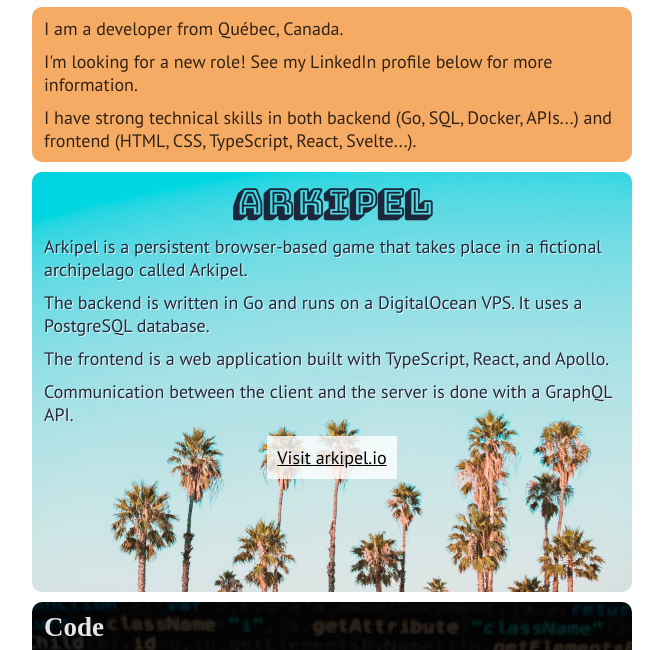
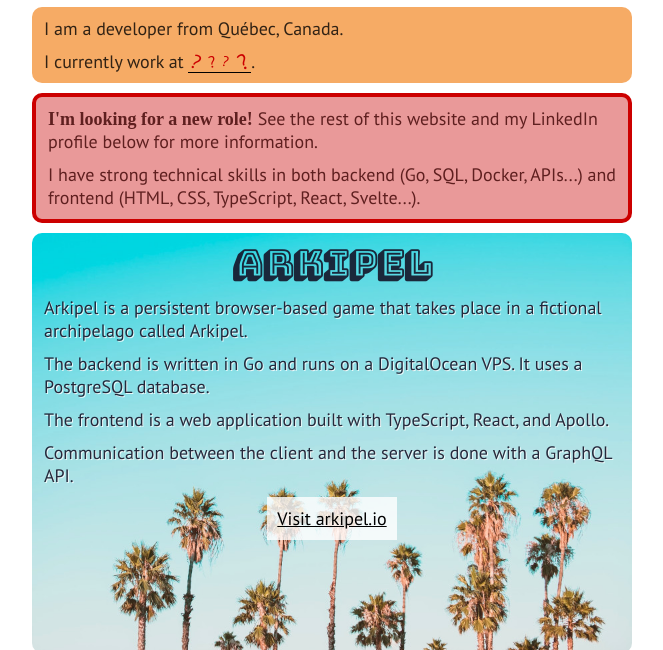
Before and after one commit to mfcochauxlaberge/mfcochauxlaberge.github.io, a plain HTML site: page index.html in a window 1280 px wide. Shown: the part 113-763 px from the top of the page, without its empty margins (308-971 px from the left). Drawn offline with Linux system fonts and the light colour scheme; a web font is replaced by a local one.

Commit message:
Add box for new role

```diff
--- a/index.html
+++ b/index.html
@@ -24,10 +24,19 @@
 					<p>
 						I am a developer from Québec, Canada.
 					</p>
-					<!-- <p>
-						I currently work at <a href="https://humanfirst.ai">HumanFirst</a>.
-					</p> -->
-					<p>I'm looking for a new role! See my LinkedIn profile below for more information.</p>
+					<p class="employer">
+						I currently work at
+						<span class="employer-not-found">
+							<span class="question-mark">?</span>
+							<span class="question-mark">?</span>
+							<span class="question-mark">?</span>
+							<span class="question-mark">?</span>
+						</span>.
+					</p>
+				</div>
+				<div class="box box-new-role">
+					<p><b>I'm looking for a new role!</b> See the rest of this website
+						and my LinkedIn profile below for more information.</p>
 					<p>I have strong technical skills in both backend (Go, SQL, Docker, APIs...) and
 						frontend (HTML, CSS, TypeScript, React, Svelte...).</p>
 				</div>
--- a/static/css/style.css
+++ b/static/css/style.css
@@ -117,6 +117,46 @@
 
 .box-description a {
   color: rgba(0, 0, 0, 0.8);
+}
+
+.employer {
+  display: flex;
+}
+
+.employer-not-found {
+  height: 22px;
+  margin-left: 4px;
+  display: grid;
+  place-content: center;
+  grid-auto-flow: column;
+  border-bottom: 1px solid black;
+
+  & .question-mark {
+    padding: 0 4px;
+    color: #c00;
+  }
+
+  & .question-mark:nth-child(1) {
+    transform: rotate(25deg) scale(1.1);
+  }
+
+  & .question-mark:nth-child(2) {
+    transform: rotate(-10deg) scale(0.9);
+  }
+
+  & .question-mark:nth-child(3) {
+    transform: rotate(15deg) scale(0.8) translateX(-2px);
+  }
+
+  & .question-mark:nth-child(4) {
+    transform: rotate(-25deg) scale(1.2);
+  }
+}
+
+.box-new-role {
+  color: rgba(60, 0, 0, 0.8);
+  border: 4px solid #c00;
+  background-color: rgba(200, 0, 0, 0.4);
 }
 
 .box-arkipel {
@@ -251,4 +291,9 @@
   .box {
     border-radius: 0;
   }
+
+  .box-new-role {
+    border-left: none;
+    border-right: none;
+  }
 }
```
